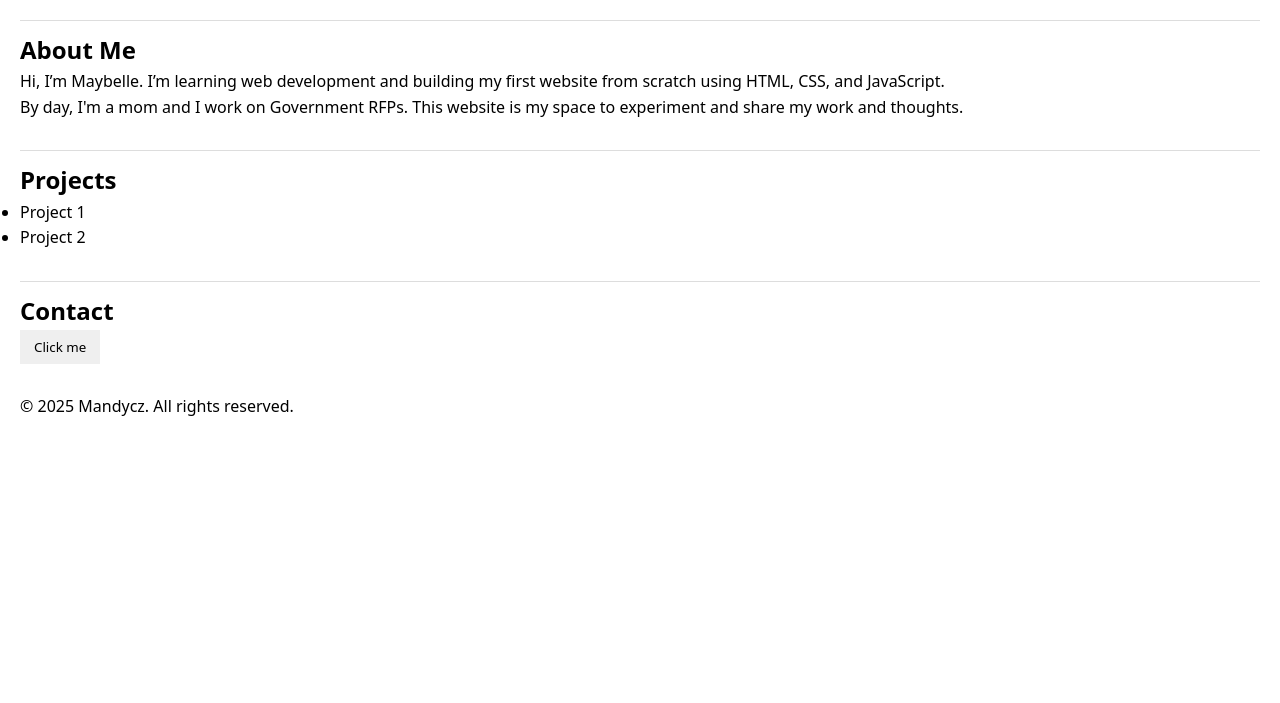
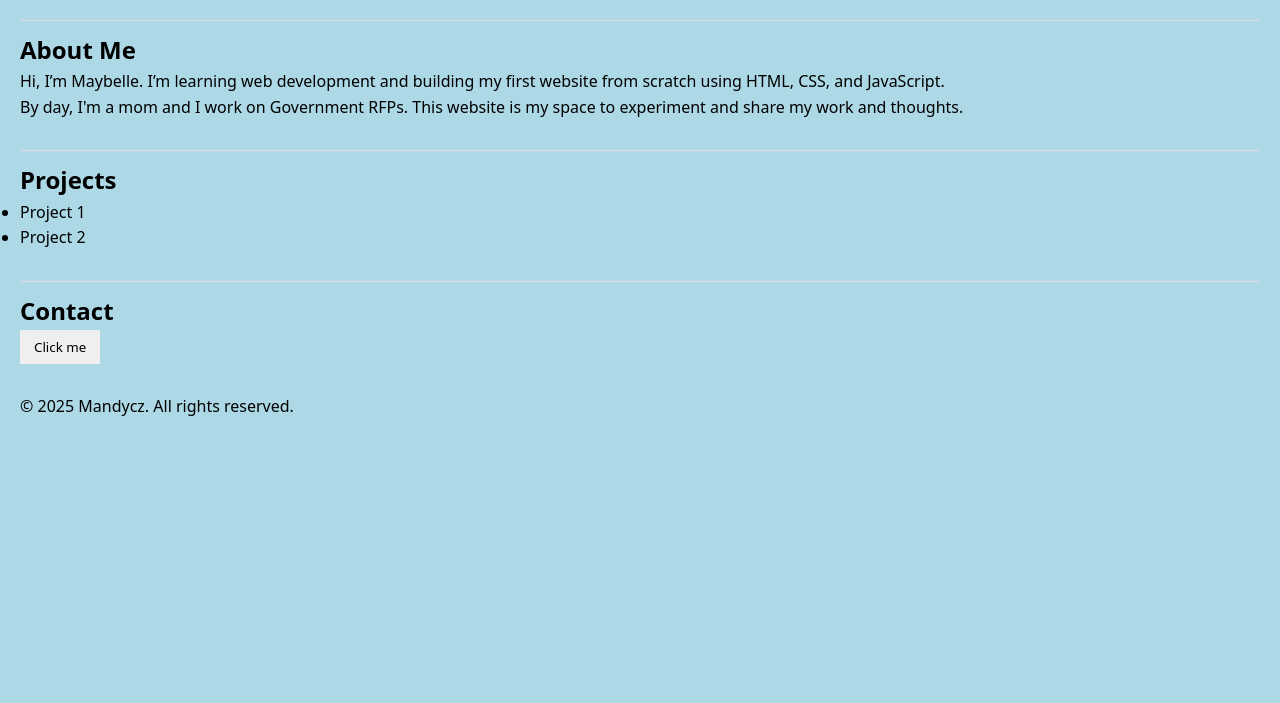
Before and after one commit to mmandycz/Test_Code, a plain HTML site: page index.html in a window 1280 px wide. Shown: the part 97-800 px from the top of the page. Drawn offline with Linux system fonts and the light colour scheme.

Commit message:
Update index.html

```diff
--- a/index.html
+++ b/index.html
@@ -6,6 +6,11 @@
   <meta name="viewport" content="width=device-width, initial-scale=1" />
   <link rel="stylesheet" href="style.css" />
 </head>
+   <style>
+      body {
+        background-color: lightblue;   /* try 'red', '#454545', 'rgb(69, 69, 69)' */
+      }
+    </style>
 <body>
   <header>
     <h1>Welcome to Maybelle Mandycz's <i>test site</i></h1>
```
